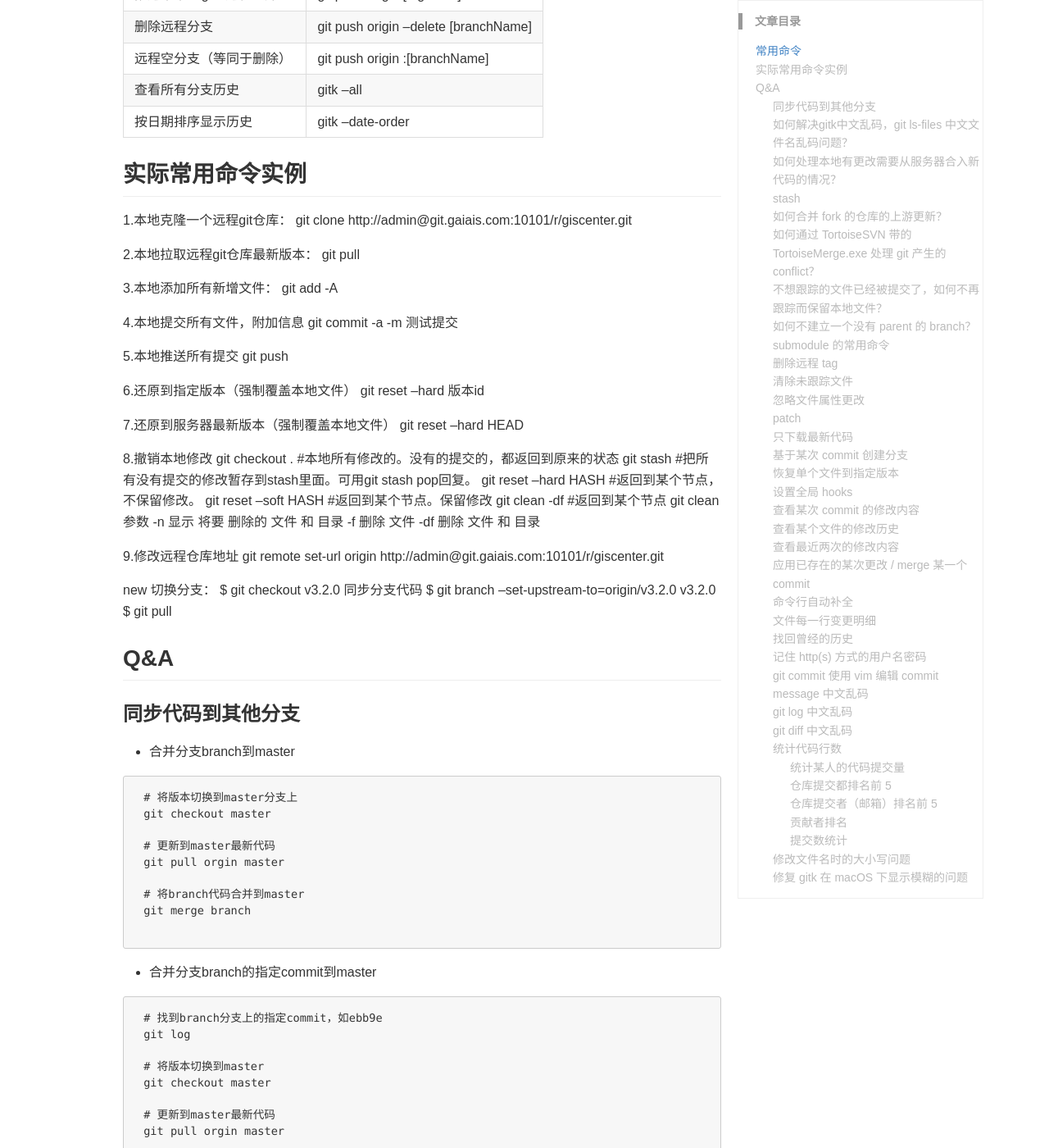
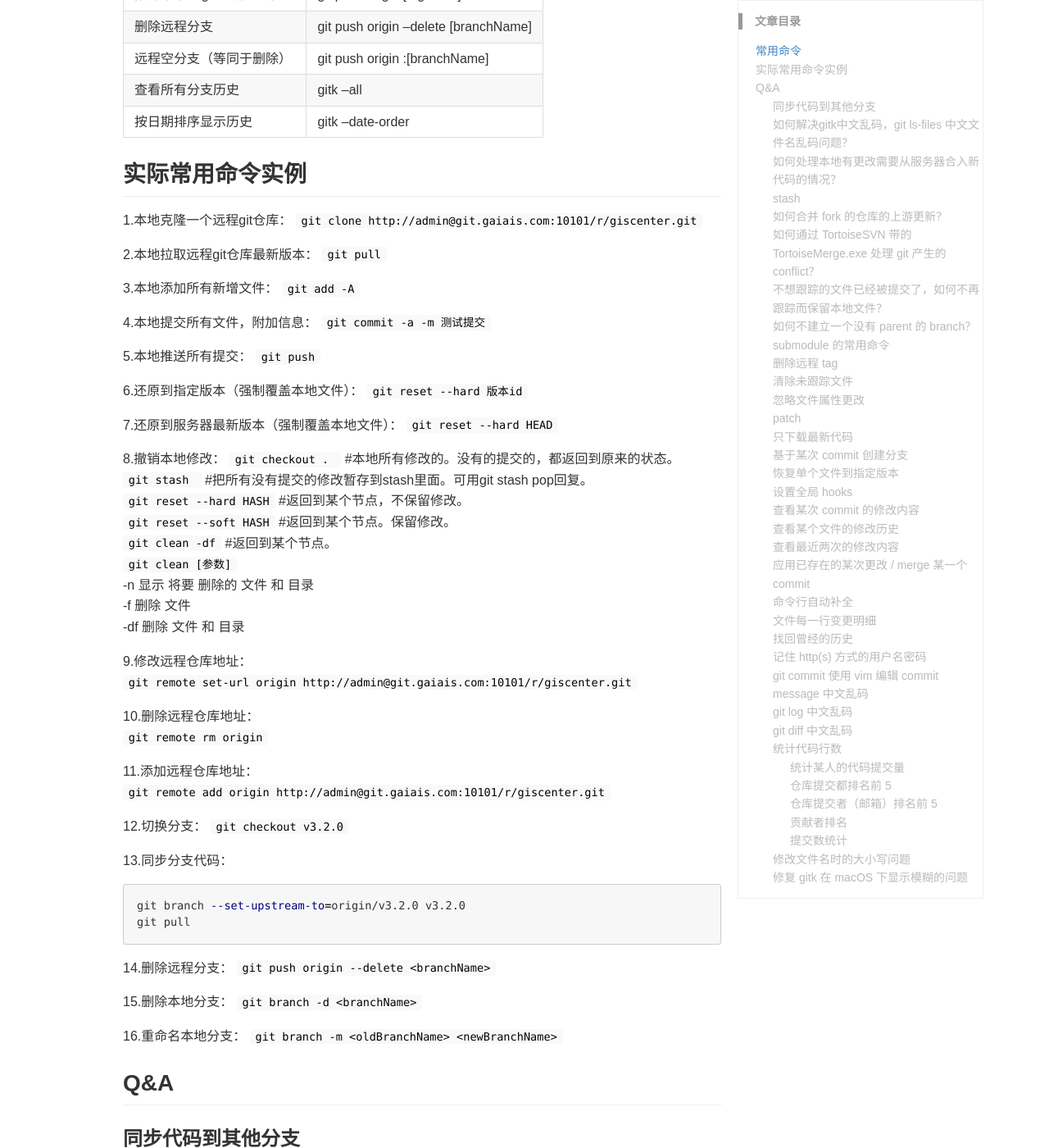
Before and after one commit to AllanHao/allanhao.github.io, a Jekyll site: the page built from _wiki/git.md, in a window 1280 px wide and 1400 px high, scrolled down 936 px. Shown: the whole window at 82% size. Built offline with Jekyll 4.4.1, drawn with Linux system fonts in a browser that asks for light colours; comment, search, counter and statistics services are not loaded.

Commit message:
update git

````diff
--- a/_wiki/git.md
+++ b/_wiki/git.md
@@ -35,47 +35,63 @@ keywords: Git, 版本控制
 ## 实际常用命令实例
 
 1.本地克隆一个远程git仓库：
-git clone http://admin@git.gaiais.com:10101/r/giscenter.git
+`git clone http://admin@git.gaiais.com:10101/r/giscenter.git`
 
 2.本地拉取远程git仓库最新版本：
-git pull
+`git pull`
 
 3.本地添加所有新增文件：
-git add -A
+`git add -A`
 
-4.本地提交所有文件，附加信息
-git commit -a -m 测试提交
+4.本地提交所有文件，附加信息：
+`git commit -a -m 测试提交`
 
-5.本地推送所有提交
-git push
+5.本地推送所有提交：
+`git push`
 
-6.还原到指定版本（强制覆盖本地文件）
-git reset --hard 版本id
+6.还原到指定版本（强制覆盖本地文件）：
+`git reset --hard 版本id`
 
-7.还原到服务器最新版本（强制覆盖本地文件）
-git reset --hard HEAD
+7.还原到服务器最新版本（强制覆盖本地文件）：
+`git reset --hard HEAD`
 
-8.撤销本地修改
-git checkout . #本地所有修改的。没有的提交的，都返回到原来的状态
-git stash #把所有没有提交的修改暂存到stash里面。可用git stash pop回复。
-git reset --hard HASH #返回到某个节点，不保留修改。
-git reset --soft HASH #返回到某个节点。保留修改
-git clean -df #返回到某个节点
-git clean 参数
+8.撤销本地修改：
+`git checkout . ` #本地所有修改的。没有的提交的，都返回到原来的状态。
+`git stash ` #把所有没有提交的修改暂存到stash里面。可用git stash pop回复。
+`git reset --hard HASH` #返回到某个节点，不保留修改。
+`git reset --soft HASH` #返回到某个节点。保留修改。
+`git clean -df` #返回到某个节点。
+`git clean [参数]`
 -n 显示 将要 删除的 文件 和 目录
 -f 删除 文件
 -df 删除 文件 和 目录
 
-9.修改远程仓库地址
-git remote set-url origin http://admin@git.gaiais.com:10101/r/giscenter.git
+9.修改远程仓库地址：
+`git remote set-url origin http://admin@git.gaiais.com:10101/r/giscenter.git`
 
+10.删除远程仓库地址：
+`git remote rm origin`
 
-new
-切换分支：
-$ git checkout v3.2.0
-同步分支代码
-$  git branch --set-upstream-to=origin/v3.2.0 v3.2.0
-$ git pull
+11.添加远程仓库地址：
+`git remote add origin http://admin@git.gaiais.com:10101/r/giscenter.git`
+
+12.切换分支：
+`git checkout v3.2.0`
+
+13.同步分支代码：
+```bash
+git branch --set-upstream-to=origin/v3.2.0 v3.2.0
+git pull
+```
+
+14.删除远程分支：
+`git push origin --delete <branchName>`
+
+15.删除本地分支：
+`git branch -d <branchName>`
+
+16.重命名本地分支：
+`git branch -m <oldBranchName> <newBranchName>`
 
 
 ## Q&A
````
